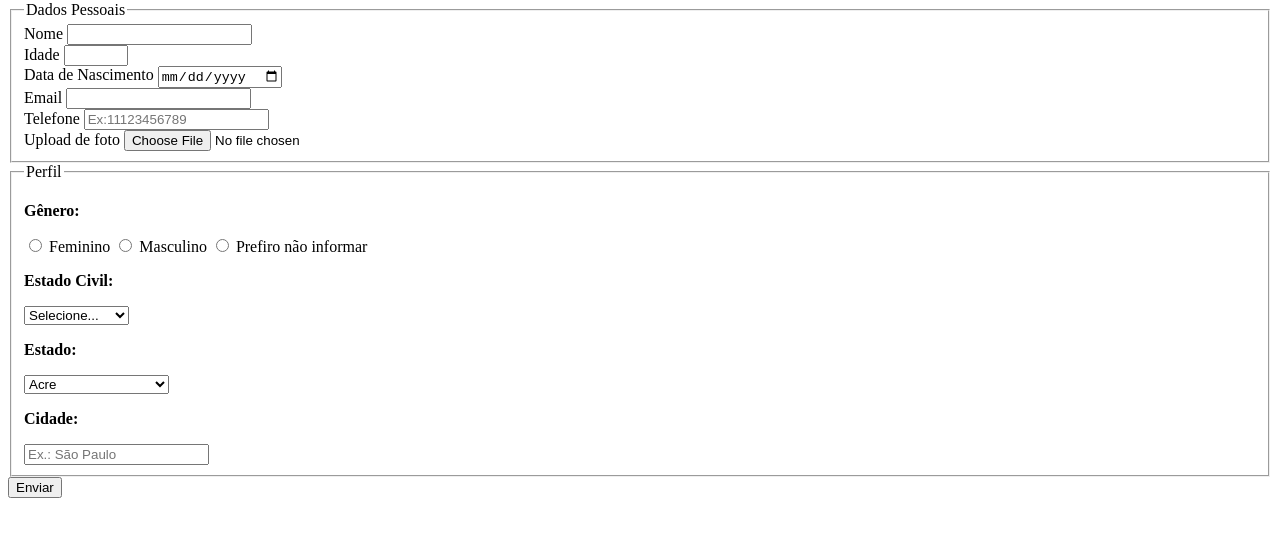
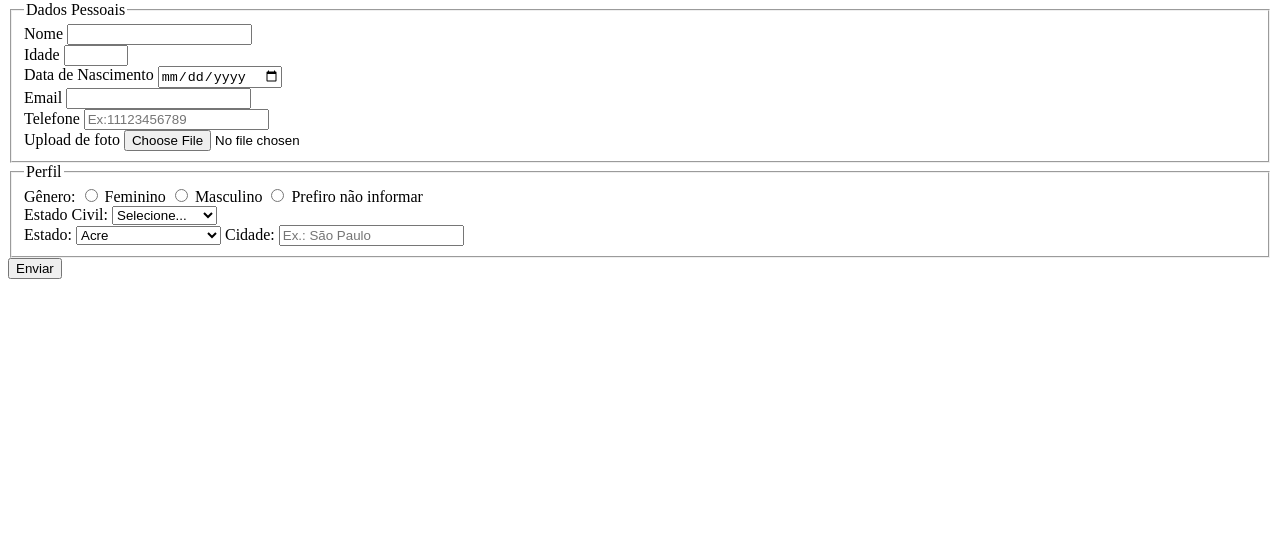
Before and after one commit to caiobatassadev/formulario-culturama, a plain HTML site: page index.html in a window 1280 px wide. Shown: the part 79-616 px from the top of the page. Drawn offline with Linux system fonts and the light colour scheme.

Commit message:
Ajuste de código semântico

```diff
--- a/index.html
+++ b/index.html
@@ -33,7 +33,7 @@
          </fieldset>
         <fieldset>
             <legend>Perfil</legend>
-            <p><strong>Gênero:</strong></p>
+            <label for="userGender">Gênero:</label>
             <input type="radio" name="userGender" value="Feminino">
             <label for="userGender">Feminino</label>
             <input type="radio" name="userGender" value="Masculino">
@@ -41,7 +41,7 @@
             <input type="radio" name="userGender" value="notInformed">
             <label for="userGender">Prefiro não informar</label>
             <br>
-            <p><strong>Estado Civil:</strong></p>
+            <label for="maritalStatus">Estado Civil:</label>
             <select name="maritalStatus">
                 <option value="notInformed">Selecione...</option>
                 <option value="casado">Casado</option>
@@ -49,9 +49,8 @@
                 <option value="união estável">União Estável</option>
             </select>
             <br>
-            <label for="userState"></label>
-            <p><strong>Estado:</strong></p>
-            <select name="userState">
+            <label for="userState">Estado:</label>
+            <select name="userState" required>
                 <option value="Acre">Acre</option>
                 <option value="Alagoas">Alagoas</option>
                 <option value="Amapá">Amapá</option>
@@ -80,8 +79,7 @@
                 <option value="Sergipe">Sergipe</option>
                 <option value="Tocantins">Tocantins</option>
             </select>
-            <p><strong>Cidade:</strong></p>
-            <label for="userCity"></label>
+            <label for="userCity">Cidade:</label>
             <input type="text" name="usercity" autocomplete="address-level2" placeholder="Ex.: São Paulo">
         </fieldset>
          <button type="submit">Enviar</button>
```
Lines whose indentation alone changed are shown as unchanged.
